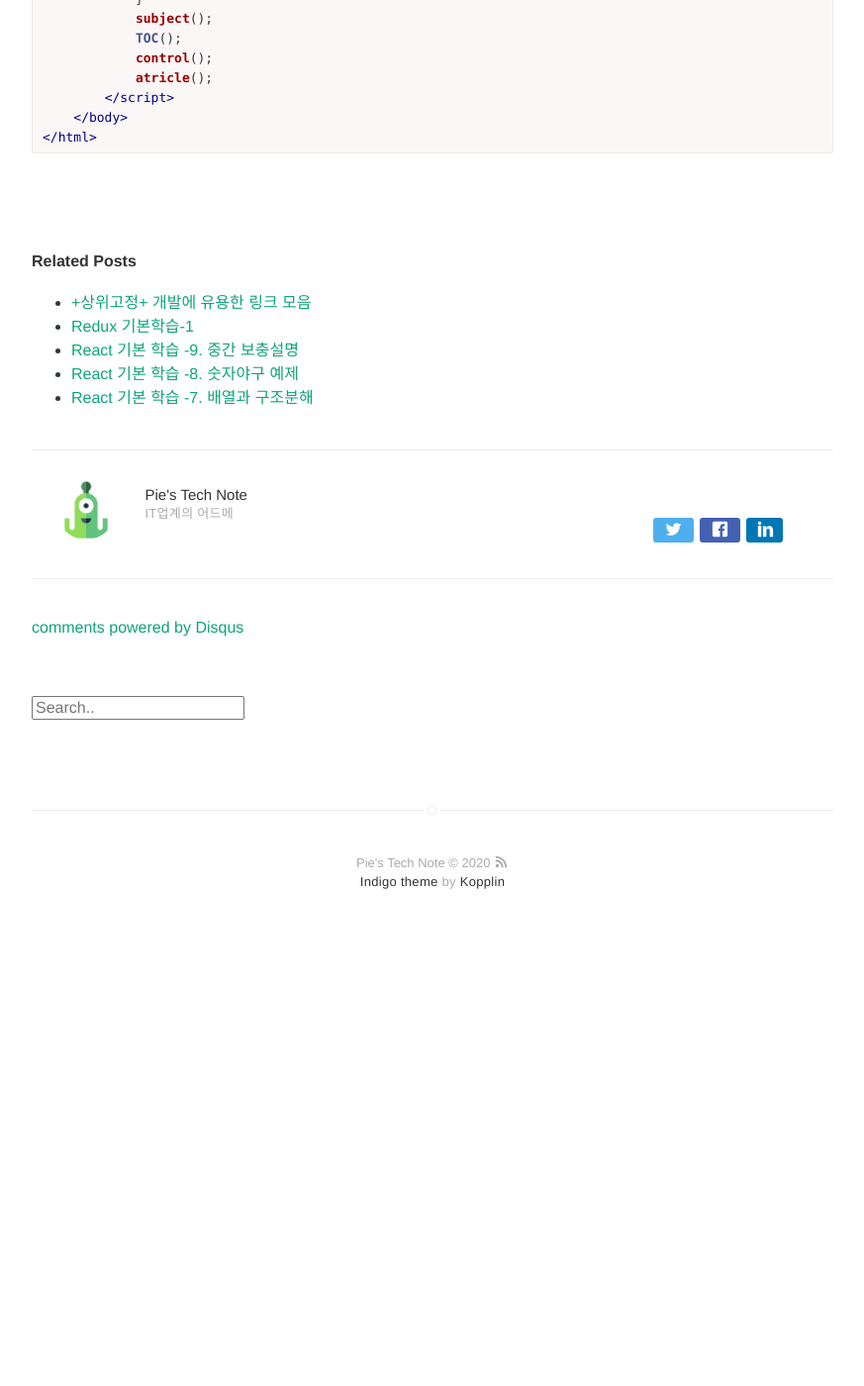
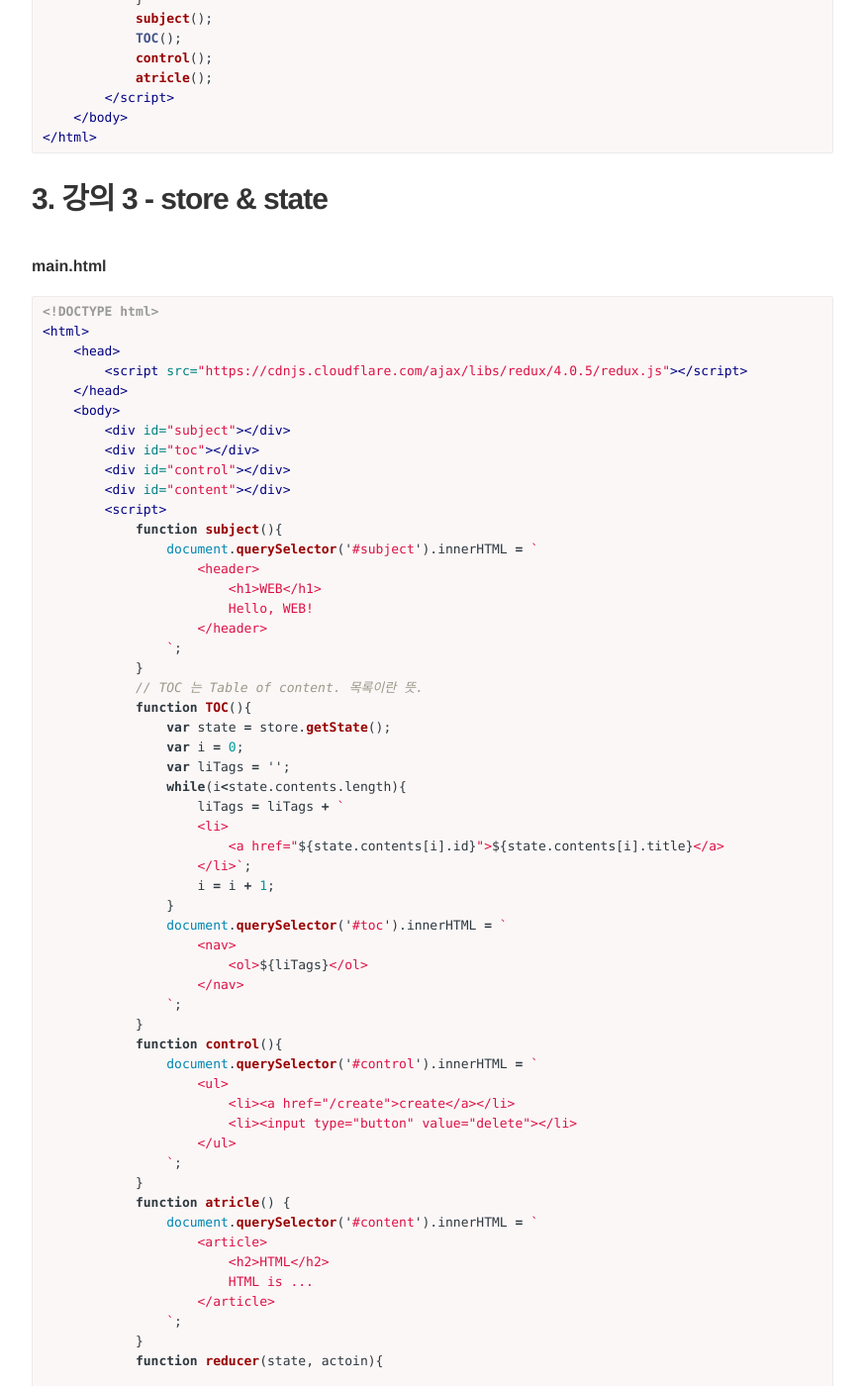
Before and after one commit to Pie001/pie001.github.io, a Jekyll site: the page built from _posts/2020-11-25-0080.md, in a window 1280 px wide and 1400 px high, scrolled down 2598 px. Shown: the whole window at 99% size, without its empty margins (203-1076 px from the left). Built offline with Jekyll 4.4.1, drawn with Linux system fonts in a browser that asks for light colours; comment, search, counter and statistics services are not loaded; before the commit the page ends 3627 px from its top, so only the background shows below that; some of the changed text lies outside the part shown.

Commit message:
Update 2020-11-25-0080.md

````diff
--- a/_posts/2020-11-25-0080.md
+++ b/_posts/2020-11-25-0080.md
@@ -105,3 +105,81 @@ description: Redux 기본학습-2
     </body>
 </html>
 ```
+
+# 3. 강의 3 - store & state
+#### main.html
+```html
+<!DOCTYPE html>
+<html>
+    <head>
+        <script src="https://cdnjs.cloudflare.com/ajax/libs/redux/4.0.5/redux.js"></script>
+    </head>
+    <body>
+        <div id="subject"></div>
+        <div id="toc"></div>
+        <div id="control"></div>
+        <div id="content"></div>
+        <script>
+            function subject(){
+                document.querySelector('#subject').innerHTML = `
+                    <header>
+                        <h1>WEB</h1>
+                        Hello, WEB!
+                    </header>
+                `;
+            }
+            // TOC 는 Table of content. 목록이란 뜻.
+            function TOC(){
+                var state = store.getState();
+                var i = 0;
+                var liTags = '';
+                while(i<state.contents.length){
+                    liTags = liTags + `
+                    <li>
+                        <a href="${state.contents[i].id}">${state.contents[i].title}</a>
+                    </li>`;
+                    i = i + 1;
+                }
+                document.querySelector('#toc').innerHTML = `
+                    <nav>
+                        <ol>${liTags}</ol>
+                    </nav>
+                `;
+            }
+            function control(){
+                document.querySelector('#control').innerHTML = `
+                    <ul>
+                        <li><a href="/create">create</a></li>
+                        <li><input type="button" value="delete"></li>
+                    </ul>
+                `;
+            }
+            function atricle() {
+                document.querySelector('#content').innerHTML = `
+                    <article>
+                        <h2>HTML</h2>
+                        HTML is ...
+                    </article>
+                `;
+            }
+            function reducer(state, actoin){
+
+                // 초기값
+                if(state === undefined){
+                    return {
+                        contents : [
+                            {id:1, title:'HTML', desc:'HTML is ..'},
+                            {id:2, title:'CSS', desc:'CSS is ..'}]
+                    }
+                }
+                return ;
+            }
+            var store = Redux.createStore(reducer);
+            subject();
+            TOC();
+            control();
+            atricle();
+        </script>
+    </body>
+</html>
+```
````
